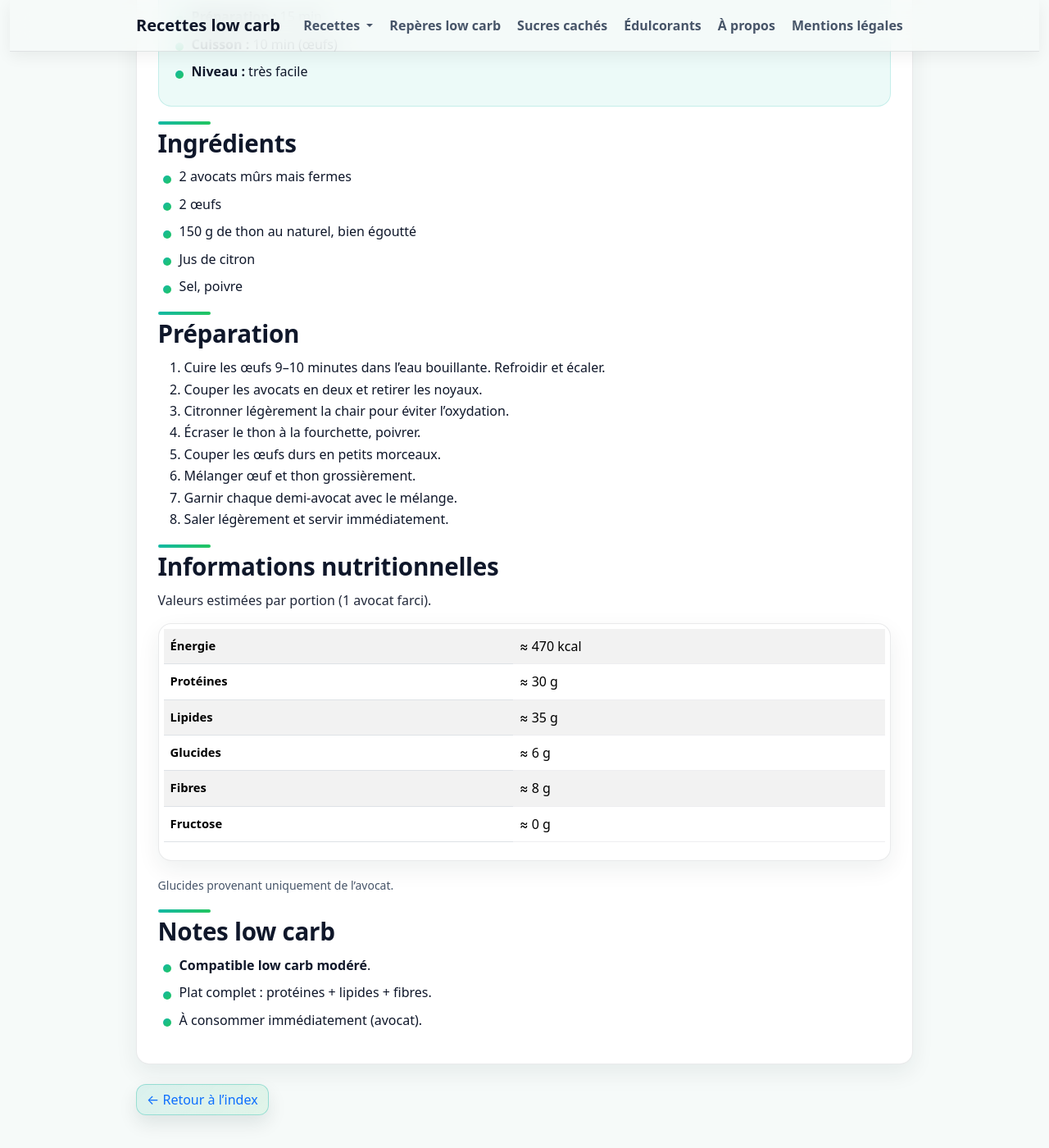
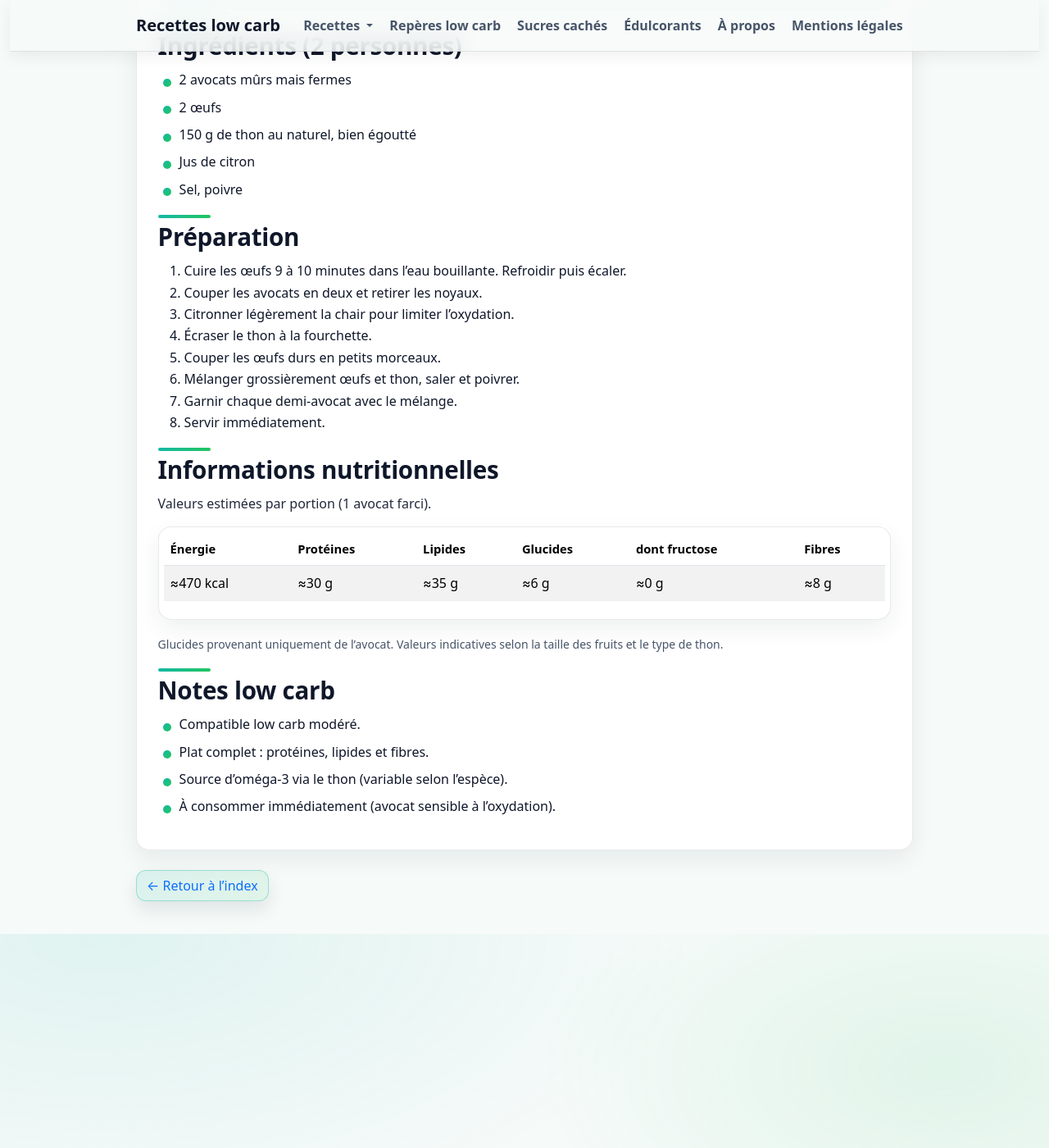
Before and after one commit to laurie-boissay/laurie-boissay.github.io, a Jekyll site: the page built from recettes/avocat-farci-oeufs-et-thon.html, in a window 1280 px wide and 1400 px high, scrolled down 506 px. Shown: the whole window at 82% size. Built offline with Jekyll 4.4.1, drawn with Linux system fonts in a browser that asks for light colours; some of the changed text lies outside the part shown.

Commit message:
Update avocat-farci-oeufs-et-thon.html

```diff
--- a/recettes/avocat-farci-oeufs-et-thon.html
+++ b/recettes/avocat-farci-oeufs-et-thon.html
@@ -3,7 +3,7 @@ layout: recipe
 title: "Avocat farci œuf & thon"
 description: "Avocat farci à l’œuf et au thon. Plat froid low carb modéré, simple, rassasiant et riche en protéines."
 recipe_title: "Avocat farci œuf & thon"
-recipe_subtitle: "Plat froid — low carb modéré — très protéiné"
+recipe_subtitle: "Plat froid express à l’avocat, œuf dur & thon"
 recipe_group: "Plats à base d’œufs"
 recipe_sort: "avocat-farci-oeuf-thon"
 recipe_tested: false
@@ -11,20 +11,20 @@ tags:
   - low-carb-modere
   - tres-proteine
   - rapide
+badges_nutritionnels:
+  - omega-3
 extra_head: |
   <script type="application/ld+json">
   {
     "@context": "https://schema.org",
     "@type": "Recipe",
     "name": "Avocat farci œuf & thon",
-    "description": "Avocat farci à l’œuf dur et au thon. Plat low carb modéré.",
+    "description": "Avocat farci à l’œuf dur et au thon. Plat froid low carb modéré.",
     "recipeYield": "2 portions",
     "prepTime": "PT15M",
     "cookTime": "PT10M",
     "totalTime": "PT25M",
-    "recipeCategory": "Plat",
-    "keywords": "avocat farci, oeuf, thon",
-    "author": { "@type": "Person", "name": "Laurie" }
+    "recipeCategory": "Plat"
   }
   </script>
 ---
@@ -34,15 +34,9 @@ extra_head: |
     Avocat farci <strong>œuf & thon</strong>, plat froid complet,
     rapide à préparer, sans féculents.
   </p>
-  <ul>
-    <li><strong>Portions :</strong> 2</li>
-    <li><strong>Préparation :</strong> 15 min</li>
-    <li><strong>Cuisson :</strong> 10 min (œufs)</li>
-    <li><strong>Niveau :</strong> très facile</li>
-  </ul>
 </div>
 
-<h2>Ingrédients</h2>
+<h2>Ingrédients (2 personnes)</h2>
 <ul>
   <li>2 avocats mûrs mais fermes</li>
   <li>2 œufs</li>
@@ -53,37 +47,52 @@ extra_head: |
 
 <h2>Préparation</h2>
 <ol>
-  <li>Cuire les œufs 9–10 minutes dans l’eau bouillante. Refroidir et écaler.</li>
+  <li>Cuire les œufs 9 à 10 minutes dans l’eau bouillante. Refroidir puis écaler.</li>
   <li>Couper les avocats en deux et retirer les noyaux.</li>
-  <li>Citronner légèrement la chair pour éviter l’oxydation.</li>
-  <li>Écraser le thon à la fourchette, poivrer.</li>
+  <li>Citronner légèrement la chair pour limiter l’oxydation.</li>
+  <li>Écraser le thon à la fourchette.</li>
   <li>Couper les œufs durs en petits morceaux.</li>
-  <li>Mélanger œuf et thon grossièrement.</li>
+  <li>Mélanger grossièrement œufs et thon, saler et poivrer.</li>
   <li>Garnir chaque demi-avocat avec le mélange.</li>
-  <li>Saler légèrement et servir immédiatement.</li>
+  <li>Servir immédiatement.</li>
 </ol>
 
 <h2>Informations nutritionnelles</h2>
 <p>Valeurs estimées par portion (1 avocat farci).</p>
+
 <div class="table-responsive">
   <table class="table table-striped">
+    <thead>
+      <tr>
+        <th>Énergie</th>
+        <th>Protéines</th>
+        <th>Lipides</th>
+        <th>Glucides</th>
+        <th>dont fructose</th>
+        <th>Fibres</th>
+      </tr>
+    </thead>
     <tbody>
-      <tr><th scope="row">Énergie</th><td>≈ 470 kcal</td></tr>
-      <tr><th scope="row">Protéines</th><td>≈ 30 g</td></tr>
-      <tr><th scope="row">Lipides</th><td>≈ 35 g</td></tr>
-      <tr><th scope="row">Glucides</th><td>≈ 6 g</td></tr>
-      <tr><th scope="row">Fibres</th><td>≈ 8 g</td></tr>
-      <tr><th scope="row">Fructose</th><td>≈ 0 g</td></tr>
+      <tr>
+        <td>≈470 kcal</td>
+        <td>≈30 g</td>
+        <td>≈35 g</td>
+        <td>≈6 g</td>
+        <td>≈0 g</td>
+        <td>≈8 g</td>
+      </tr>
     </tbody>
   </table>
 </div>
+
 <p class="small text-muted">
-  Glucides provenant uniquement de l’avocat.
+  Glucides provenant uniquement de l’avocat. Valeurs indicatives selon la taille des fruits et le type de thon.
 </p>
 
 <h2>Notes low carb</h2>
 <ul>
-  <li><strong>Compatible low carb modéré</strong>.</li>
-  <li>Plat complet : protéines + lipides + fibres.</li>
-  <li>À consommer immédiatement (avocat).</li>
+  <li>Compatible low carb modéré.</li>
+  <li>Plat complet : protéines, lipides et fibres.</li>
+  <li>Source d’oméga-3 via le thon (variable selon l’espèce).</li>
+  <li>À consommer immédiatement (avocat sensible à l’oxydation).</li>
 </ul>
```
